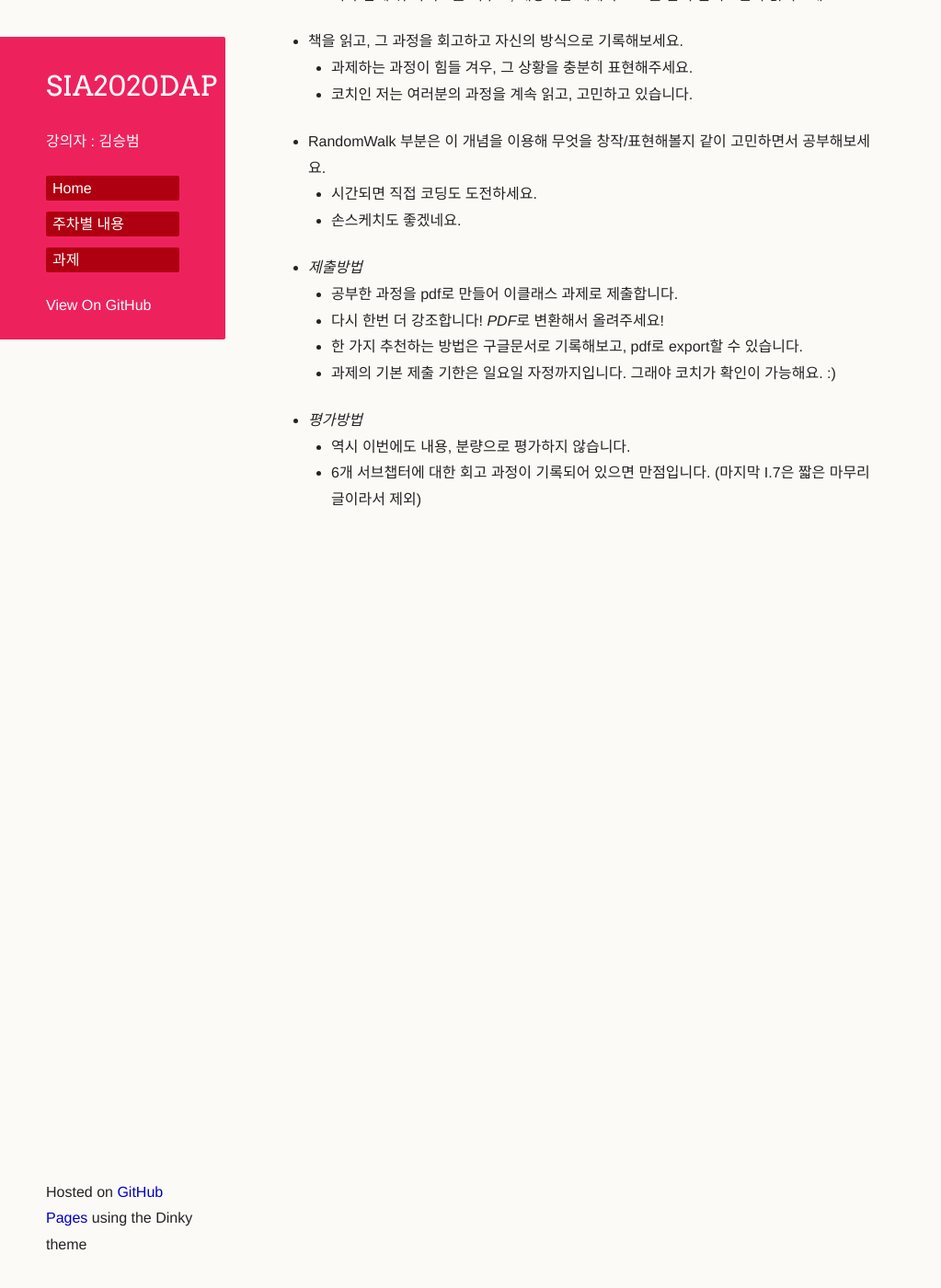
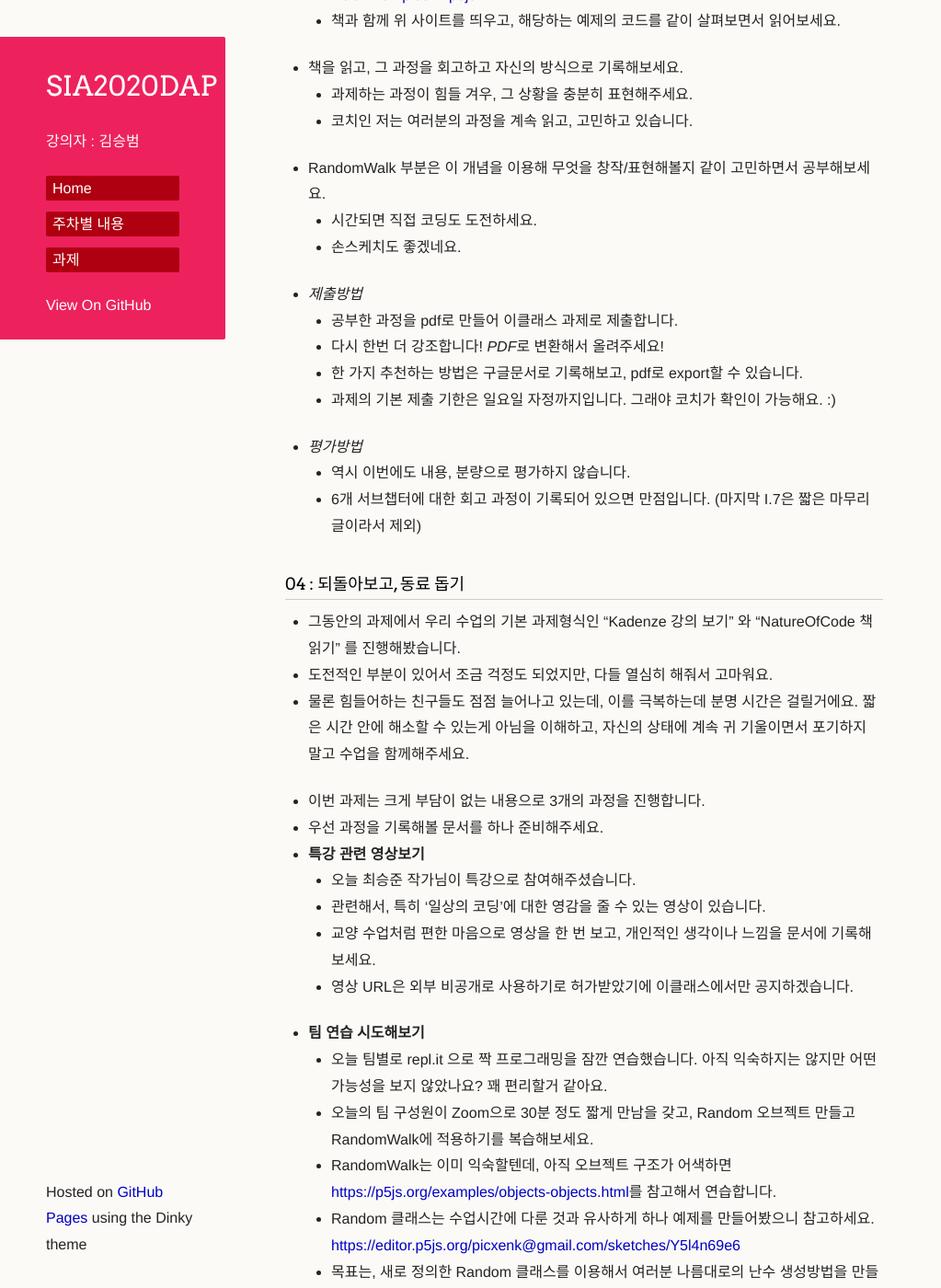
Before and after one commit to picxenk/SIA2020DAP, a Jekyll site: the page built from homework.md, in a window 1280 px wide and 1400 px high, scrolled down 2761 px. Shown: the whole window at 92% size, without its empty margins (0-1023 px from the left). Built offline with Jekyll 4.4.1, drawn with Linux system fonts in a browser that asks for light colours; our own code applies the rules of GitHub Pages for plain Markdown files; a script that is not in the unit is left out; the repository's description, which GitHub fills in, is left out; some of the changed text lies outside the part shown.

Commit message:
Update homework.md

```diff
--- a/homework.md
+++ b/homework.md
@@ -95,6 +95,44 @@
    * 한 가지 추천하는 방법은 구글문서로 기록해보고, pdf로 export할 수 있습니다.
    * 과제의 기본 제출 기한은 일요일 자정까지입니다. 그래야 코치가 확인이 가능해요. :)
 
+ * *평가방법*
+   * 역시 이번에도 내용, 분량으로 평가하지 않습니다.
+   * 6개 서브챕터에 대한 회고 과정이 기록되어 있으면 만점입니다. (마지막 I.7은 짧은 마무리 글이라서 제외)
+
+
+### 04 : 되돌아보고, 동료 돕기
+ * 그동안의 과제에서 우리 수업의 기본 과제형식인 "Kadenze 강의 보기" 와 "NatureOfCode 책 읽기" 를 진행해봤습니다.
+ * 도전적인 부분이 있어서 조금 걱정도 되었지만, 다들 열심히 해줘서 고마워요.
+ * 물론 힘들어하는 친구들도 점점 늘어나고 있는데, 이를 극복하는데 분명 시간은 걸릴거에요. 짧은 시간 안에 해소할 수 있는게 아님을 이해하고, 자신의 상태에 계속 귀 기울이면서 포기하지 말고 수업을 함께해주세요.
+
+ * 이번 과제는 크게 부담이 없는 내용으로 3개의 과정을 진행합니다.
+ * 우선 과정을 기록해볼 문서를 하나 준비해주세요.
+ * **특강 관련 영상보기**
+   * 오늘 최승준 작가님이 특강으로 참여해주셨습니다.
+   * 관련해서, 특히 '일상의 코딩'에 대한 영감을 줄 수 있는 영상이 있습니다.
+   * 교양 수업처럼 편한 마음으로 영상을 한 번 보고, 개인적인 생각이나 느낌을 문서에 기록해보세요.
+   * 영상 URL은 외부 비공개로 사용하기로 허가받았기에 이클래스에서만 공지하겠습니다.
+ * **팀 연습 시도해보기**
+   * 오늘 팀별로 repl.it 으로 짝 프로그래밍을 잠깐 연습했습니다. 아직 익숙하지는 않지만 어떤 가능성을 보지 않았나요? 꽤 편리할거 같아요.
+   * 오늘의 팀 구성원이 Zoom으로 30분 정도 짧게 만남을 갖고, Random 오브젝트 만들고 RandomWalk에 적용하기를 복습해보세요.
+   * RandomWalk는 이미 익숙할텐데, 아직 오브젝트 구조가 어색하면 <https://p5js.org/examples/objects-objects.html>를 참고해서 연습합니다.
+   * Random 클래스는 수업시간에 다룬 것과 유사하게 하나 예제를 만들어봤으니 참고하세요. <https://editor.p5js.org/picxenk@gmail.com/sketches/Y5l4n69e6>
+   * 목표는, 새로 정의한 Random 클래스를 이용해서 여러분 나름대로의 난수 생성방법을 만들어보고, 그 값을 이용해서 RandomWalk의 움직임이나 색상, 크기 등을 표현해보는 것입니다.
+   * 클래스를 서로 어떻게 연결해서 사용할지 어려움을 느낄 수 있는데요, 고민도 해보고요, 다음 예제도 한 번 참고해보세요. <https://p5js.org/examples/objects-composite-objects.html>
+   * 이 과정에서 어려움을 느끼는 팀 동료가 있다면 서로 도와주세요. 자신이 아는 것, 노하우 등을 나누세요.
+   * 그 후에 각자의 경험을 개인 문서에 기록해보고 복습해보세요.
+ * **자신 되돌아보기**
+   * 그동안 했던 과제를 스스로 리뷰해봅니다.
+   * 일반적인 과제라면 한 번 제출하면 끝인거죠. 그러나 우리는 과제이기 전에 각자를 위한 '공부'입니다.
+   * 이전의 과제에서 자신이 의문이 들었거나 잘 모르는 부분 중에서, 이해가 조금 더 된 부분이 있다면 생각을 기록해보세요.
+   * 여전히 잘 모르는 부분이 있다면, 그게 무엇인지 다시 기록해보고, 어디를 더 공부해볼지 계획을 세워 실천해보세요. 물론 이때에도 완벽하게 이해하길 기대하는건 아닙니다.
+
+* *제출방법*
+   * 공부한 과정을 pdf로 만들어 이클래스 과제로 제출합니다.
+   * 다시 한번 더 강조합니다! *PDF*로 변환해서 올려주세요!
+   * 한 가지 추천하는 방법은 구글문서로 기록해보고, pdf로 export할 수 있습니다.
+   * 과제의 기본 제출 기한은 일요일 자정까지입니다. 그래야 코치가 확인이 가능해요. :)
+
 * *평가방법*
    * 역시 이번에도 내용, 분량으로 평가하지 않습니다.
-   * 6개 서브챕터에 대한 회고 과정이 기록되어 있으면 만점입니다. (마지막 I.7은 짧은 마무리 글이라서 제외)
+   * 위에서 설명한 3가지 내용이 들어있으면 됩니다.
```
